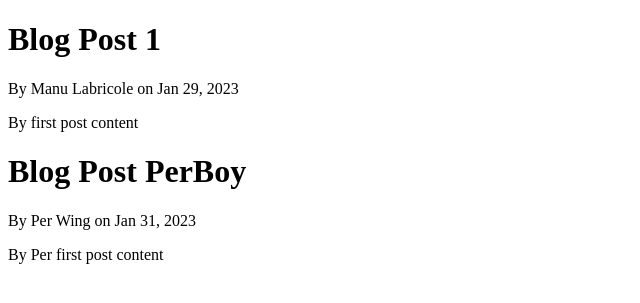
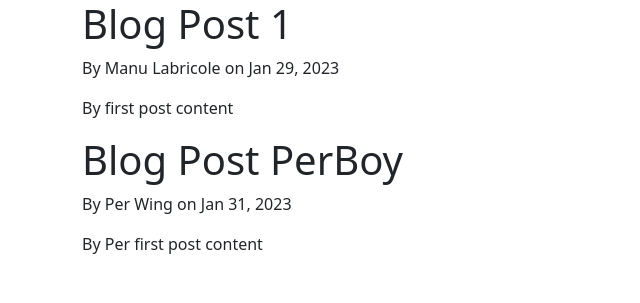
Before and after one commit to ManuLabricole/django_tuto_CS, a Django app: page / in a window 1280 px wide. Shown: the top 303 px of the page, without its empty margins (0-640 px from the left). Run offline with Django 4.2, Linux system fonts and the light colour scheme.

Commit message:
add boostrap to base.html

```diff
--- a/blog/templates/blog/base.html
+++ b/blog/templates/blog/base.html
@@ -3,16 +3,24 @@
   <head>
     <meta charset="utf-8" />
     <meta http-equiv="X-UA-Compatible" content="IE=edge" />
+    <meta name="description" content="" />
+    <meta name="viewport" content="width=device-width, initial-scale=1" />
+    <link href="https://cdn.jsdelivr.net/npm/bootstrap@5.3.0-alpha1/dist/css/bootstrap.min.css" rel="stylesheet" integrity="sha384-GLhlTQ8iRABdZLl6O3oVMWSktQOp6b7In1Zl3/Jr59b6EGGoI1aFkw7cmDA6j6gD" crossorigin="anonymous">
+
     {% if title %}
       <title>Django Blog - {{title}}</title>
     {% else %}
       <title>Django Blog</title>
     {% endif %}
-    <meta name="description" content="" />
-    <meta name="viewport" content="width=device-width, initial-scale=1" />
-    <link rel="stylesheet" href="" />
+
   </head>
+
   <body>
+    <div class="container">
     {% block content %}{% endblock %}
+    </div>
+    <script src="https://cdn.jsdelivr.net/npm/bootstrap@5.3.0-alpha1/dist/js/bootstrap.bundle.min.js" integrity="sha384-w76AqPfDkMBDXo30jS1Sgez6pr3x5MlQ1ZAGC+nuZB+EYdgRZgiwxhTBTkF7CXvN" crossorigin="anonymous"></script>
+    <script src="https://cdn.jsdelivr.net/npm/@popperjs/core@2.11.6/dist/umd/popper.min.js" integrity="sha384-oBqDVmMz9ATKxIep9tiCxS/Z9fNfEXiDAYTujMAeBAsjFuCZSmKbSSUnQlmh/jp3" crossorigin="anonymous"></script>
+    <script src="https://cdn.jsdelivr.net/npm/bootstrap@5.3.0-alpha1/dist/js/bootstrap.min.js" integrity="sha384-mQ93GR66B00ZXjt0YO5KlohRA5SY2XofN4zfuZxLkoj1gXtW8ANNCe9d5Y3eG5eD" crossorigin="anonymous"></script>
   </body>
 </html>
```
